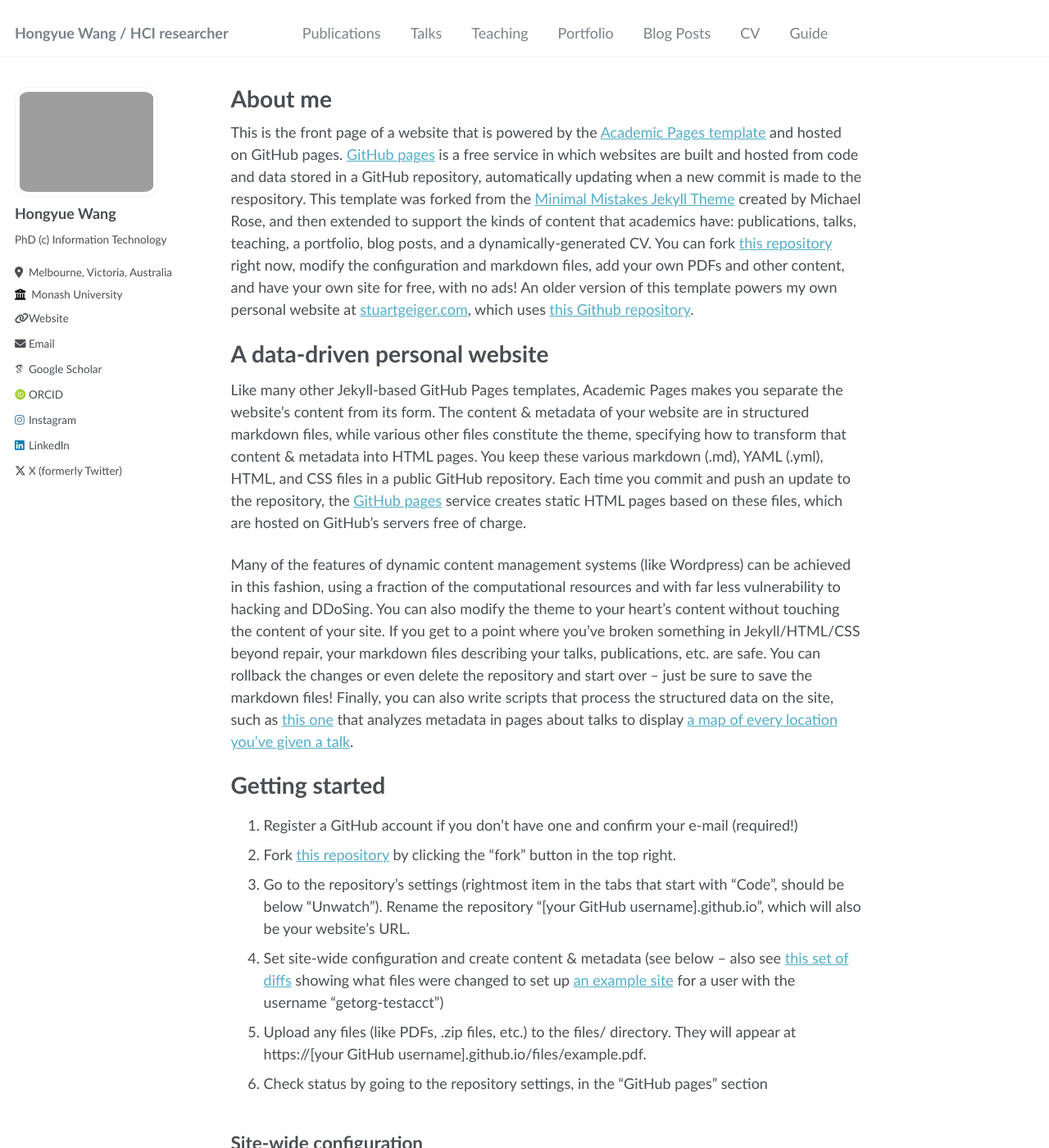
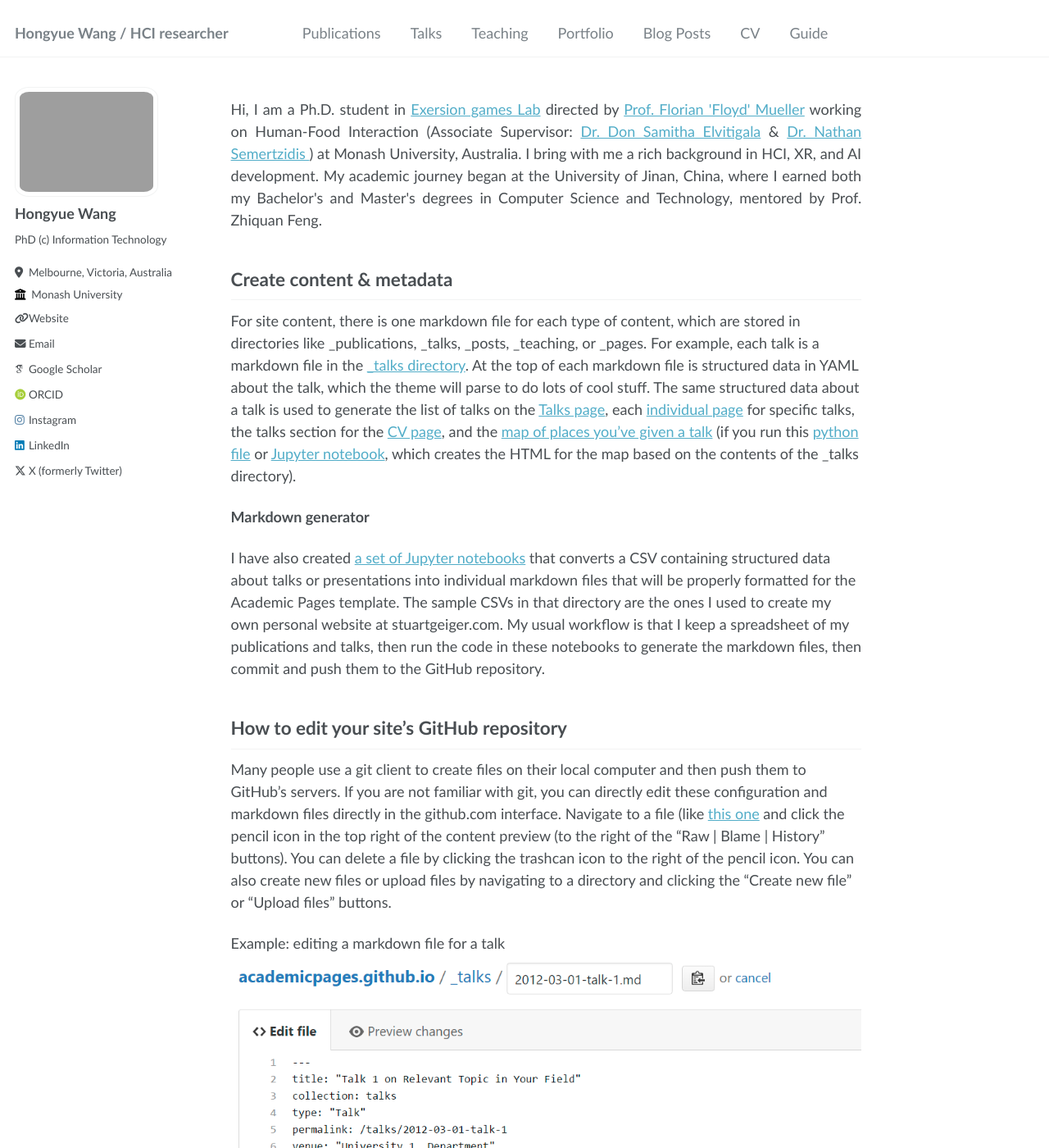
Before and after one commit to hongyue-howard-wang/hongyue-howard-wang.github.io, a Jekyll site: the page built from _pages/about.md, in a window 1280 px wide and 1400 px high. Shown: the whole window at 82% size. Built offline with Jekyll 4.4.1, drawn with Linux system fonts in a browser that asks for light colours; some web fonts are replaced; some of the changed text lies outside the part shown.

Commit message:
Update about.md

```diff
--- a/_pages/about.md
+++ b/_pages/about.md
@@ -1,32 +1,15 @@
 ---
 permalink: /
-title: "About me"
+title: ""
 author_profile: true
 redirect_from:
   - /about/
   - /about.html
 ---
 
-This is the front page of a website that is powered by the [Academic Pages template](https://github.com/academicpages/academicpages.github.io) and hosted on GitHub pages. [GitHub pages](https://pages.github.com) is a free service in which websites are built and hosted from code and data stored in a GitHub repository, automatically updating when a new commit is made to the respository. This template was forked from the [Minimal Mistakes Jekyll Theme](https://mmistakes.github.io/minimal-mistakes/) created by Michael Rose, and then extended to support the kinds of content that academics have: publications, talks, teaching, a portfolio, blog posts, and a dynamically-generated CV. You can fork [this repository](https://github.com/academicpages/academicpages.github.io) right now, modify the configuration and markdown files, add your own PDFs and other content, and have your own site for free, with no ads! An older version of this template powers my own personal website at [stuartgeiger.com](http://stuartgeiger.com), which uses [this Github repository](https://github.com/staeiou/staeiou.github.io).
-
-A data-driven personal website
-======
-Like many other Jekyll-based GitHub Pages templates, Academic Pages makes you separate the website's content from its form. The content & metadata of your website are in structured markdown files, while various other files constitute the theme, specifying how to transform that content & metadata into HTML pages. You keep these various markdown (.md), YAML (.yml), HTML, and CSS files in a public GitHub repository. Each time you commit and push an update to the repository, the [GitHub pages](https://pages.github.com/) service creates static HTML pages based on these files, which are hosted on GitHub's servers free of charge.
-
-Many of the features of dynamic content management systems (like Wordpress) can be achieved in this fashion, using a fraction of the computational resources and with far less vulnerability to hacking and DDoSing. You can also modify the theme to your heart's content without touching the content of your site. If you get to a point where you've broken something in Jekyll/HTML/CSS beyond repair, your markdown files describing your talks, publications, etc. are safe. You can rollback the changes or even delete the repository and start over -- just be sure to save the markdown files! Finally, you can also write scripts that process the structured data on the site, such as [this one](https://github.com/academicpages/academicpages.github.io/blob/master/talkmap.ipynb) that analyzes metadata in pages about talks to display [a map of every location you've given a talk](https://academicpages.github.io/talkmap.html).
-
-Getting started
-======
-1. Register a GitHub account if you don't have one and confirm your e-mail (required!)
-1. Fork [this repository](https://github.com/academicpages/academicpages.github.io) by clicking the "fork" button in the top right.
-1. Go to the repository's settings (rightmost item in the tabs that start with "Code", should be below "Unwatch"). Rename the repository "[your GitHub username].github.io", which will also be your website's URL.
-1. Set site-wide configuration and create content & metadata (see below -- also see [this set of diffs](http://archive.is/3TPas) showing what files were changed to set up [an example site](https://getorg-testacct.github.io) for a user with the username "getorg-testacct")
-1. Upload any files (like PDFs, .zip files, etc.) to the files/ directory. They will appear at https://[your GitHub username].github.io/files/example.pdf.
-1. Check status by going to the repository settings, in the "GitHub pages" section
-
-Site-wide configuration
-------
-The main configuration file for the site is in the base directory in [_config.yml](https://github.com/academicpages/academicpages.github.io/blob/master/_config.yml), which defines the content in the sidebars and other site-wide features. You will need to replace the default variables with ones about yourself and your site's github repository. The configuration file for the top menu is in [_data/navigation.yml](https://github.com/academicpages/academicpages.github.io/blob/master/_data/navigation.yml). For example, if you don't have a portfolio or blog posts, you can remove those items from that navigation.yml file to remove them from the header.
+<p style="text-align:justify">
+  Hi, I am a Ph.D. student in <a href="https://exertiongameslab.org/">Exersion games Lab</a> directed by <a href="https://www.florianfloydmueller.com/">Prof. Florian 'Floyd' Mueller</a> working on Human-Food Interaction (Associate Supervisor: <a href="https://samithaelvitigala.com/">Dr. Don Samitha Elvitigala</a> & <a href="https://nathansemertzidis.com/">Dr. Nathan Semertzidis </a>) at Monash University, Australia. I bring with me a rich background in HCI, XR, and AI development. My academic journey began at the University of Jinan, China, where I earned both my Bachelor's and Master's degrees in Computer Science and Technology, mentored by Prof. Zhiquan Feng.
+</p>
 
 Create content & metadata
 ------
```
